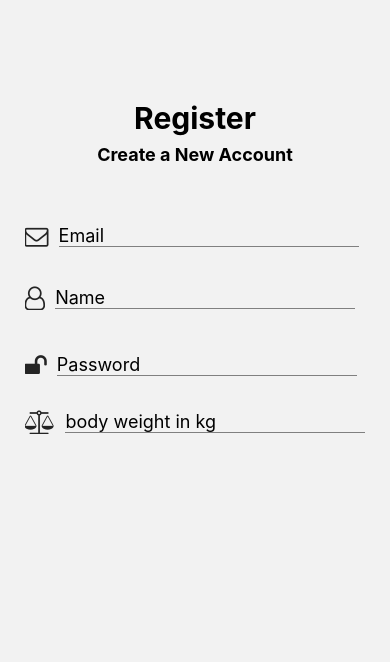
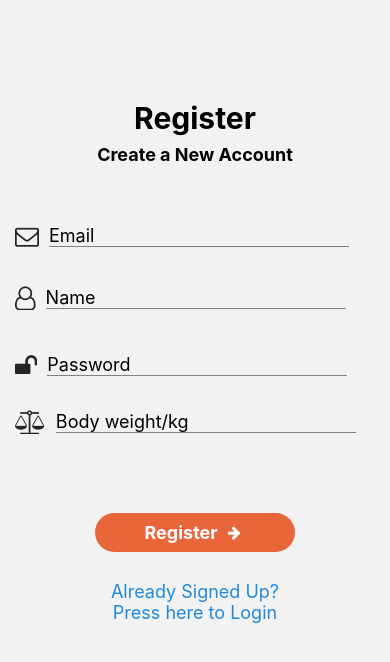
Before and after one commit to nimajo/Build-Compact-Coach, a React Native app in the folder compact-coach-ex/: screen /Register in a window 390 px wide. Shown: the top 662 px of the page. Built offline with nearby package versions, Linux system fonts and the light colour scheme.

Commit message:
Register Function Works and Linked to Firebase

```diff
--- a/compact-coach-ex/firebase.js
+++ b/compact-coach-ex/firebase.js
@@ -1,5 +1,10 @@
 // Import the functions you need from the SDKs you need
 import { initializeApp } from "firebase/app";
+import { getAuth } from "firebase/auth";
+
+import { getFirestore, collection, getDocs } from 'firebase/firestore';
+
+
 // TODO: Add SDKs for Firebase products that you want to use
 // https://firebase.google.com/docs/web/setup#available-libraries
 
@@ -15,3 +20,6 @@ const firebaseConfig = {
 
 // Initialize Firebase
 const app = initializeApp(firebaseConfig);
+const db = getFirestore(app);
+const auth = getAuth(app);
+export {auth,db};
--- a/compact-coach-ex/screens/RegisterScreen.js
+++ b/compact-coach-ex/screens/RegisterScreen.js
@@ -1,9 +1,12 @@
-import { Text, TextInput, TouchableOpacity, TouchableHighlight, View, StyleSheet, Image, KeyboardAvoidingView, Pressable } from 'react-native'
+import { Text, TextInput, TouchableOpacity, TouchableHighlight, View, StyleSheet, Image, KeyboardAvoidingView, Pressable, Alert } from 'react-native'
 import React, { useLayoutEffect, useState } from 'react'
 import { useNavigation } from '@react-navigation/native'
 import { SafeAreaView } from 'react-native-safe-area-context';
 import { Button, Input, Icon } from '@rneui/themed'
 import { grey } from '@mui/material/colors';
+import { createUserWithEmailAndPassword } from 'firebase/auth';
+import { auth,db } from '../firebase';
+import { doc, setDoc } from 'firebase/firestore';
 
 
 
@@ -14,6 +17,48 @@ const RegisterScreen = () => {
      const [password,setPassword] = useState("");
      const [fname,setFname] = useState("");
      const [weight,setWeight] = useState("");
+     const navigation = useNavigation();
+     const register = () => {
+      if (email === "" || password === "" || fname === "" || weight === ""){
+        Alert.alert('Missing Details', 'Please Fill in all the Fields', [
+          {
+            text: 'Cancel',
+            onPress: () => console.log('Cancel Pressed'),
+            style: 'cancel',
+          },
+          {text: 'OK', onPress: () => console.log('OK Pressed')},
+        ],
+        {cancelable:false}
+        );
+      }
+      createUserWithEmailAndPassword(auth, email, password)
+      .then((userCredential) => {
+        console.log("user credential", userCredential);
+        const user = userCredential.user.email;
+        const myUserUid = auth.currentUser.uid;
+        setDoc(
+          doc(db, "users", `${myUserUid}`),
+          {
+            email: user,
+            fname: fname,
+            weight: weight,
+          }
+        ).then(() => {
+          console.log("Document successfully written!");
+        }).catch((error) => {
+          console.error("Error writing document: ", error);
+        });
+      })
+      .catch((error) => {
+        console.error("Error creating user: ", error);
+     })};
+
+
+
+
+
+
+
   return (
      <KeyboardAvoidingView style={{ flex: 1,alignItems:'center' }} behavior="padding">
      <SafeAreaView>
@@ -26,7 +71,7 @@ const RegisterScreen = () => {
      {/** Input Fields */}
 
 
-
+          {/** Email */}
           <View style={{flexDirection:"row",alignItems:"center",marginTop:50}}>
           <Icon type='font-awesome' name= "envelope-o" size={24}/>
           <TextInput
@@ -43,7 +88,7 @@ const RegisterScreen = () => {
           placeholderTextColor="black"
           />
           </View>
-
+            {/** Name  */}
           <View style={{flexDirection:"row",alignItems:"center"}}>
           <Icon type='font-awesome' name= "user-o" size={24}/>
           <TextInput
@@ -60,6 +105,7 @@ const RegisterScreen = () => {
           placeholderTextColor="black"/>
           </View>
 
+          {/** Password  */}
           <View style={{flexDirection:"row",alignItems:"center",marginTop:5}}>
           <Icon type='font-awesome' name= "unlock" size={24}/>
           <TextInput
@@ -77,6 +123,7 @@ const RegisterScreen = () => {
           secureTextEntry/>
           </View>
 
+          {/** Bodyweight  */}
           <View style={{flexDirection:"row",alignItems:"center",marginTop:15}}>
           <Icon type='font-awesome' name= "balance-scale" size={24}/>
           <TextInput
@@ -87,15 +134,54 @@ const RegisterScreen = () => {
           marginLeft:10,
           fontSize:weight ? 18 : 18,
           }}
-          placeholder='body weight in kg'
+          placeholder='Body weight/kg'
           value={weight}
-          onChange={(number) => setWeight(number) }
+          onChangeText={(text) => setWeight(text) }
           placeholderTextColor="black"
             />
           </View>
 
 
+          {/** Register Button  */}
+          <Button
+          onPress={register}
+          title="Register"
+          icon={{
+            name: 'arrow-right',
+            type: 'font-awesome',
+            size: 15,
+            color: 'white',
+          }}
+          iconRight
+          iconContainerStyle={{ marginLeft: 10 }}
+          titleStyle={{ fontWeight: '700' }}
+          buttonStyle={{
+            backgroundColor: '#E9663B',
+            borderColor: 'transparent',
+            borderWidth: 0,
+            borderRadius: 30,
+          }}
+          containerStyle={{
+            width: 200,
+            marginHorizontal: 80,
+            marginVertical: 70,
+          }}
+          />
 
+          {/** Sign In Button  */}
+
+
+          <Button
+              onPress={() => navigation.goBack()}
+              containerStyle={{
+                width: 200,
+                marginHorizontal:80,
+                marginVertical: -50,
+              }}
+              title="Already Signed Up? Press here to Login"
+              type="clear"
+              titleStyle={{ color: "#2089dc" }}
+            />
 
 
 
```
Also changed, not shown: compact-coach-ex/screens/LoginScreen.js (indentation only), 2 other files (tests, documents, lock files or other folders).
